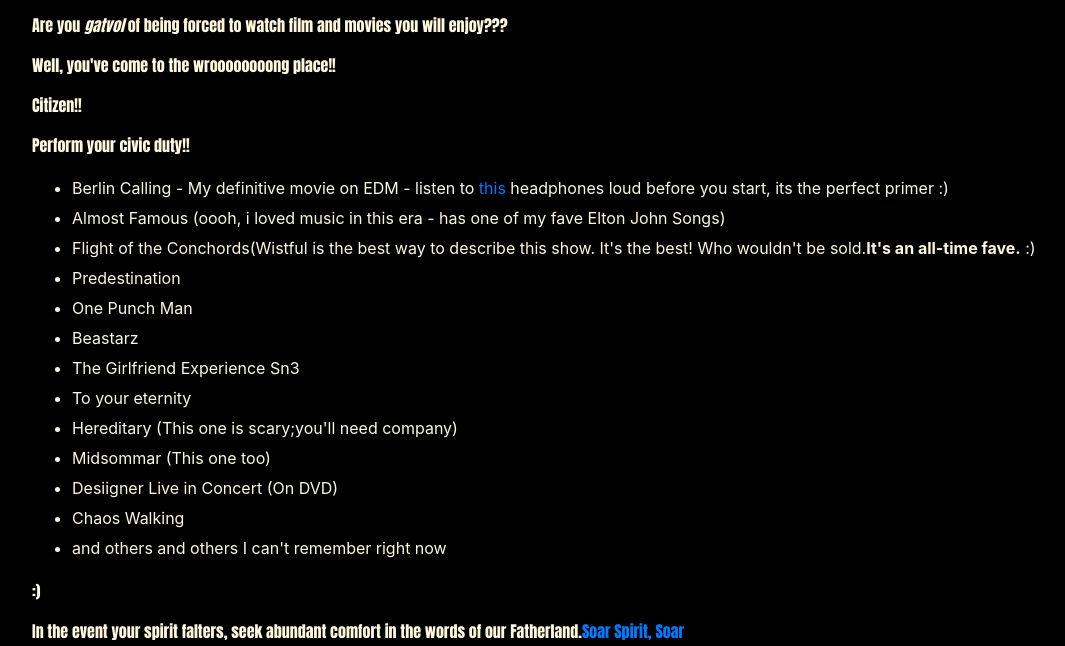
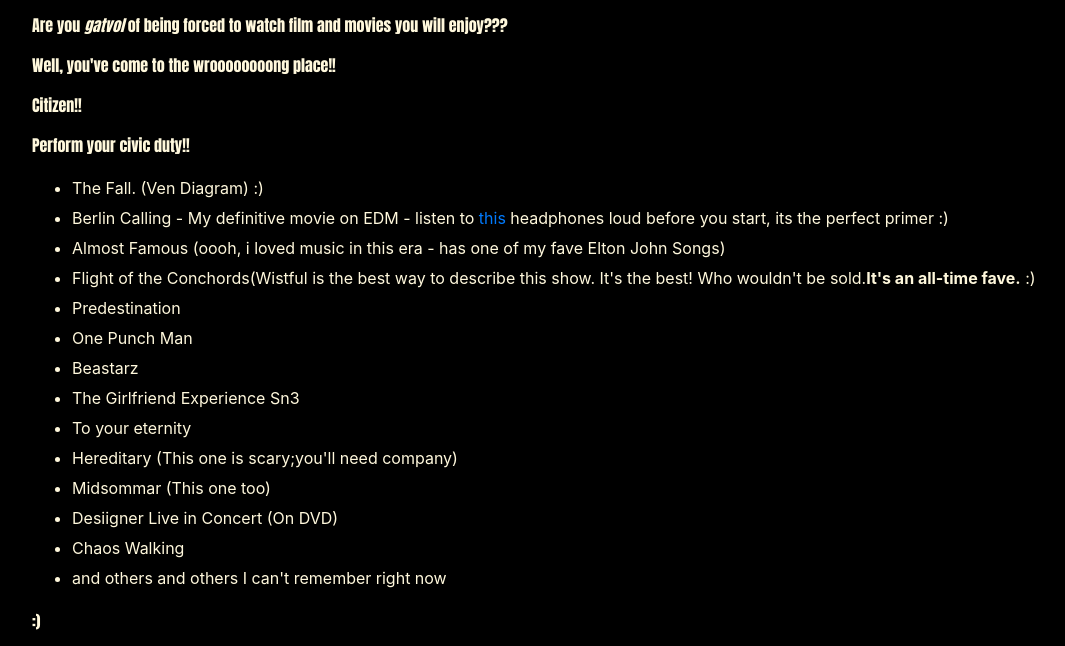
Before and after one commit to NdegwaG/myfirstwebsite, a plain HTML site: page index.html in a window 1280 px wide. Shown: the part 129-775 px from the top of the page, without its empty margins (53-1118 px from the left). Drawn offline with nearby package versions, Linux system fonts and the light colour scheme.

Commit message:
The Fall)
q

```diff
--- a/index.html
+++ b/index.html
@@ -17,6 +17,7 @@
           <p><strong>Citizen!!</strong></p>
           <p>Perform your civic duty!!</p>
             <ul>
+              <li>The Fall. (Ven Diagram) :) </li>
               <li>Berlin Calling - My definitive movie on EDM - listen to <a href="https://www.youtube.com/watch?v=JBhBbxm4nak">this</a> headphones loud before you start, its the perfect primer :) </li>
               <li>Almost Famous (oooh, i loved music in this era - has one of my fave Elton John Songs)</li>
               <li>Flight of the Conchords(Wistful is the best way to describe this show. It's the best! Who wouldn't be sold.<strong>It's an all-time fave.</strong> :) </li>
```
